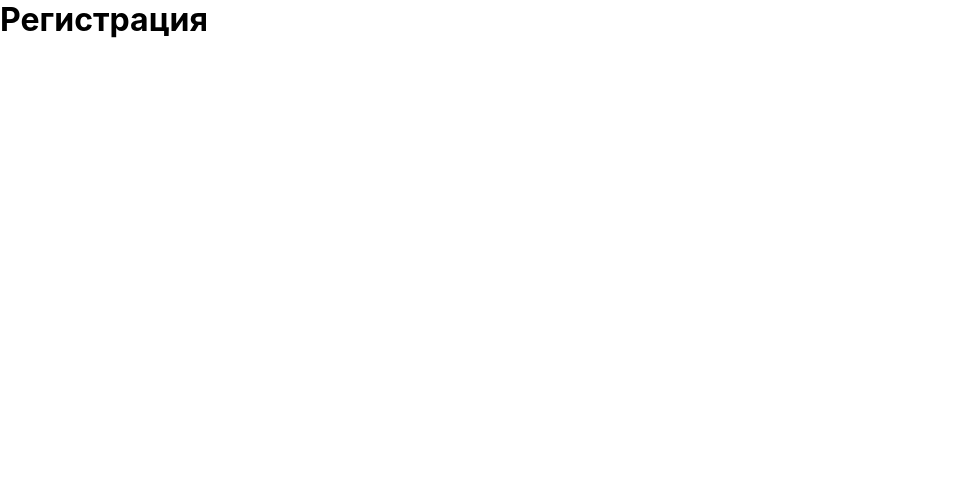
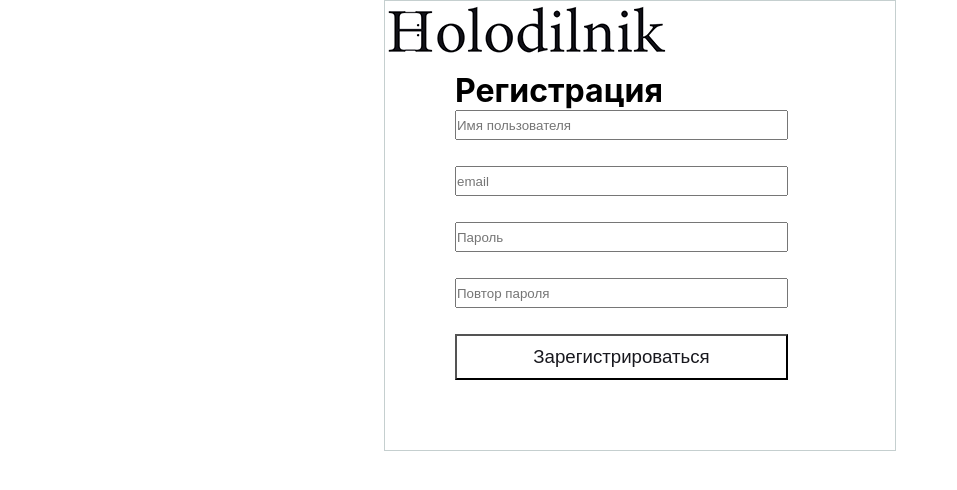
Before and after one commit to PrilipchenkoMaria/holodilnik, a React (Create React App) app: page /SignUp in a window 1280 px wide. Shown: the top 490 px of the page, without its empty margins (0-957 px from the left). Built offline with nearby package versions, Linux system fonts and the light colour scheme.

Commit message:
SignUp page

```diff
--- a/src/App.scss
+++ b/src/App.scss
@@ -43,7 +43,7 @@
   @include border;
   text-align: right;
   grid-area: header;
-  background: url("./img/AppHeaderBg.png") no-repeat ;
+  background: url("./img/AppHeaderBg.png") no-repeat;
 
   .SignUpButton, .SignInButton {
     @include button;
@@ -63,9 +63,11 @@
 .Content {
   grid-area: content;
 }
+
 .Home {
   display: grid;
   grid-template-rows: 1fr 5fr 1fr 8fr;
+
   .SearchIngredient {
     @include border;
     border-left: none;
@@ -87,9 +89,10 @@
   }
 }
 
-.CreateRecipe h1{
+.CreateRecipe h1 {
   text-align: center;
 }
+
 .CreateRecipeForm {
   display: grid;
   grid-template-rows: 1fr 2fr repeat(3, 1fr) 2fr;
@@ -100,9 +103,11 @@
     margin: 5px;
     height: 100px;
   }
+
   input {
     margin: 5px;
   }
+
   input[type=number] {
     min-width: 40px;
     min-height: 20px;
@@ -123,3 +128,30 @@
 .SearchRecipesResults {
 
 }
+
+.SignUpPage {
+  margin: 0 auto;
+  padding: 70px;
+  width: 40%;
+  height: auto;
+  background: url("./img/AppHeaderBg.png") no-repeat;
+  @include border;
+}
+
+.SignUpForm {
+
+  display: grid;
+  grid-template-rows: repeat(5, 1fr);
+  row-gap : 10px;
+  & input {
+    width: 90%;
+    min-height: 30px;
+  }
+
+
+}
+.SignUpSubmit {
+  @include button;
+  background-color: #FFFFFF;
+  width: fit-content;
+}
--- a/src/components/SignIn.js
+++ b/src/components/SignIn.js
@@ -2,7 +2,16 @@ import React from 'react';
 export function SignIn() {
     return (
         <div>
-            <p>SignIn </p>
+            <p>Вход</p>
+            <form className="SignInForm">
+                <label>
+                    <input type="email" placeholder="email"/>
+                </label>
+                <label>
+                    <input type="password" placeholder="Пароль"/>
+                </label>
+                <input className="SignUpSubmit" type="submit" value="Войти"/>
+            </form>
         </div>
 
     )
--- a/src/components/SignUp.js
+++ b/src/components/SignUp.js
@@ -1,9 +1,24 @@
 import React from 'react';
+
 export function SignUp() {
     return (
-        <div>
+        <div className="SignUpPage">
             <h1>Регистрация</h1>
-
+            <form className="SignUpForm">
+                <label>
+                    <input type="text" placeholder="Имя пользователя"/>
+                </label>
+                <label>
+                    <input type="email" placeholder="email"/>
+                </label>
+                <label>
+                    <input type="password" placeholder="Пароль"/>
+                </label>
+                <label>
+                    <input type="password" placeholder="Повтор пароля"/>
+                </label>
+                <input className="SignUpSubmit" type="submit" value="Зарегистрироваться"/>
+            </form>
         </div>
 
     )
```
